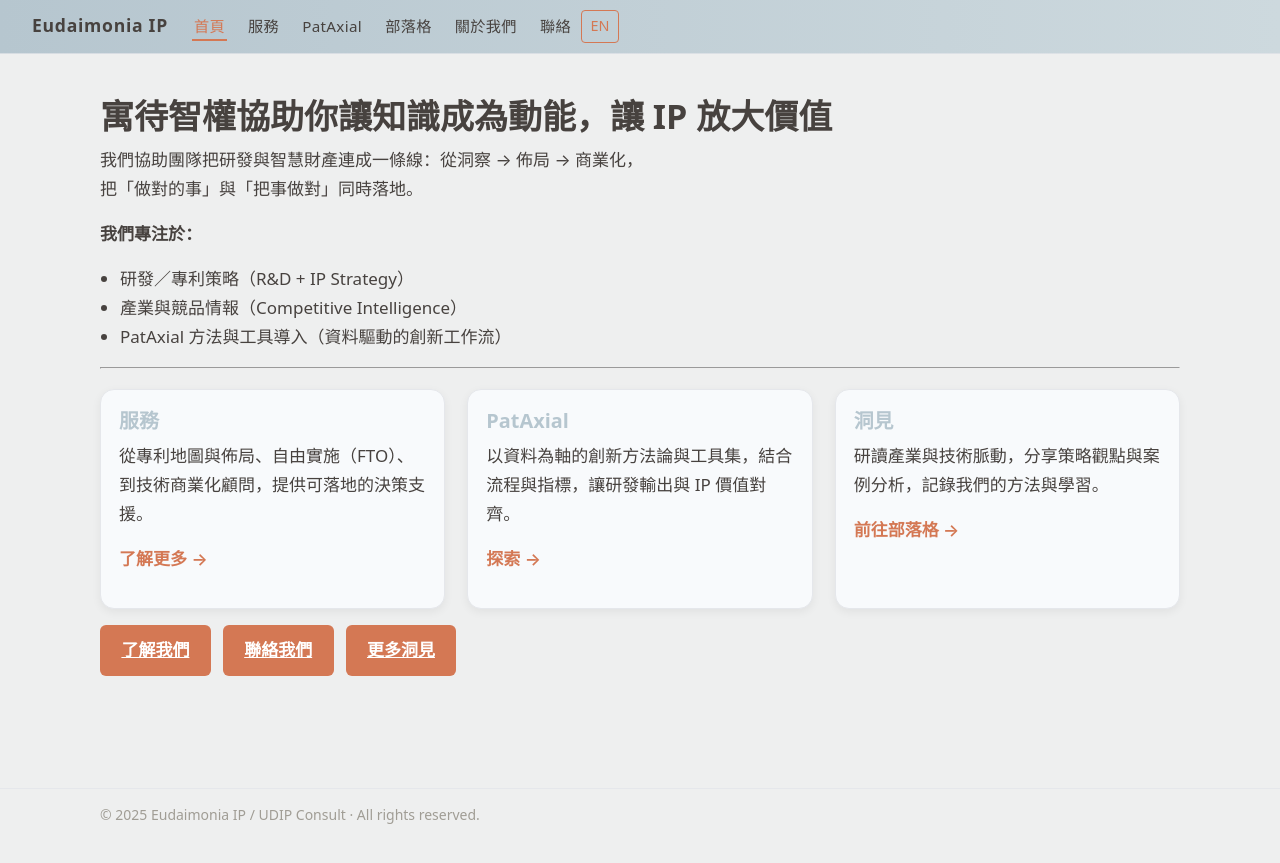
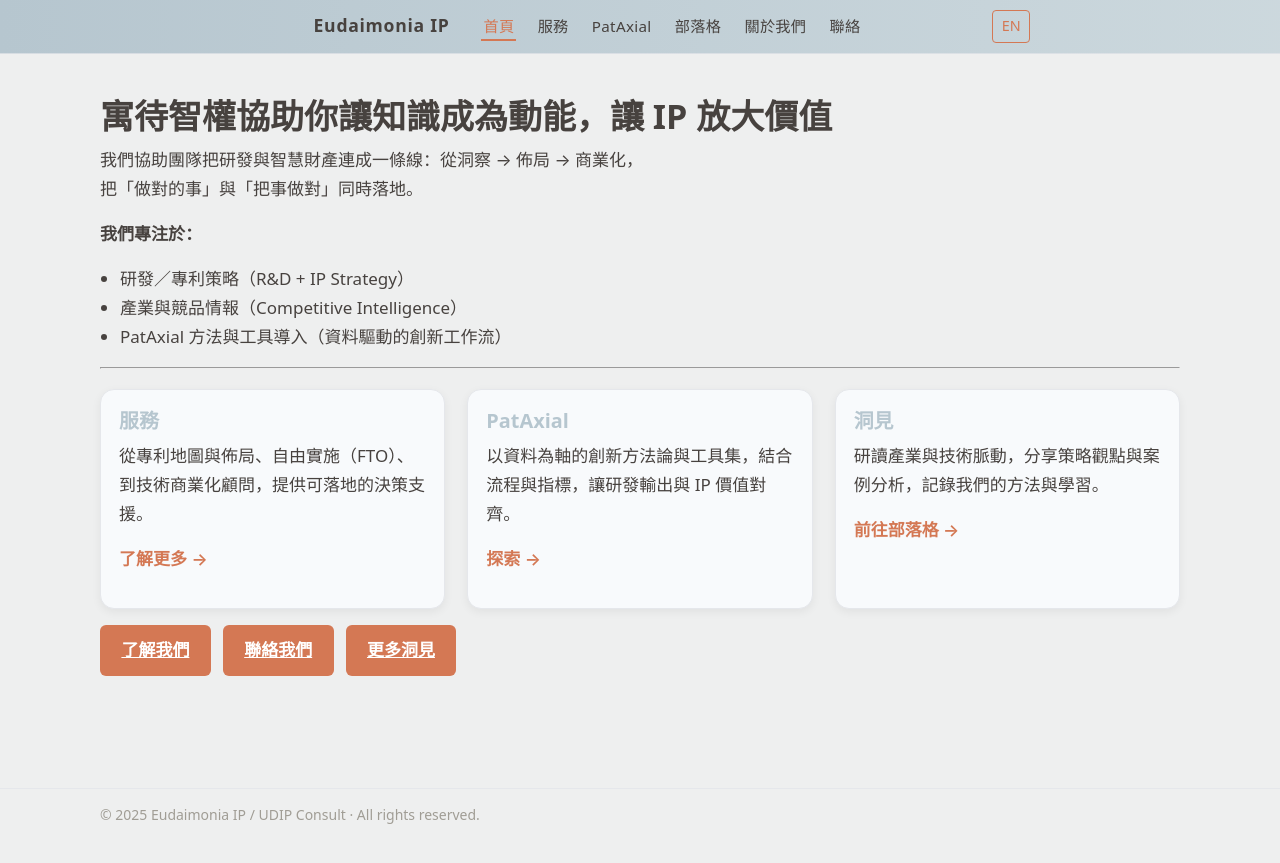
Before and after one commit to nuancenil/udipconsult, a Jekyll site: the page built from index.md, in a window 1280 px wide. Shown: the top 863 px of the page. Built offline with Jekyll 4.4.1, drawn with Linux system fonts in a browser that asks for light colours.

Commit message:
Fix edge padding & keep language toggle right via grid nav

```diff
--- a/assets/css/style.css
+++ b/assets/css/style.css
@@ -397,3 +397,50 @@
     margin: 0.5rem 0 0;
   }
 }
+/* === Global responsive side paddings === */
+:root{
+  /* 頁面左右安全留白（會隨寬度自適應） */
+  --page-xpad: clamp(16px, 4vw, 28px);
+  --page-max: 1080px;
+}
+
+.container{
+  max-width: var(--page-max);
+  margin: 0 auto;
+  padding-inline: var(--page-xpad);
+}
+
+/* 導覽列：用 Grid 固定三欄 → 品牌左、連結中、語言右 */
+.site-nav{ width: 100%; }
+.site-nav .nav-container{
+  max-width: var(--page-max);
+  margin: 0 auto;
+  padding-inline: var(--page-xpad);
+  display: grid;
+  grid-template-columns: 1fr auto 1fr; /* 左 中 右 */
+  align-items: center;
+  column-gap: 16px;
+}
+
+/* 三格對齊 */
+.site-nav .brand{ grid-column: 1; justify-self: start; white-space: nowrap; }
+.site-nav .nav-links{ grid-column: 2; justify-self: center; display:flex; gap:1.2rem; flex-wrap:wrap; list-style:none; margin:0; padding:0; }
+.site-nav .nav-lang{ grid-column: 3; justify-self: end; }
+
+/* 小螢幕時：把連結搬到第二行中間，語言仍在右上 */
+@media (max-width: 840px){
+  .site-nav .nav-container{
+    grid-template-columns: 1fr auto; /* 上排：品牌 | 語言 */
+    grid-auto-rows: auto;
+    row-gap: 6px;
+  }
+  .site-nav .brand{ grid-column: 1; }
+  .site-nav .nav-lang{ grid-column: 2; }
+  .site-nav .nav-links{
+    grid-column: 1 / -1;   /* 第二行置中 */
+    justify-content: center;
+  }
+}
+
+/* 讓主要內容底部不要被貼齊邊界（再加一點空氣感） */
+main.content{ padding-inline: var(--page-xpad); }
```
